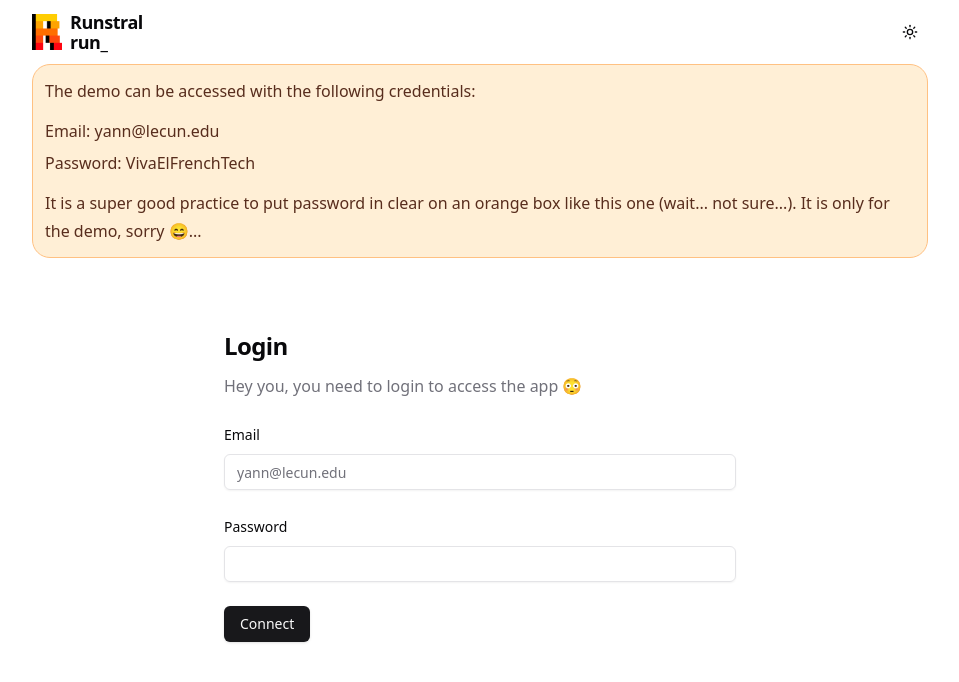
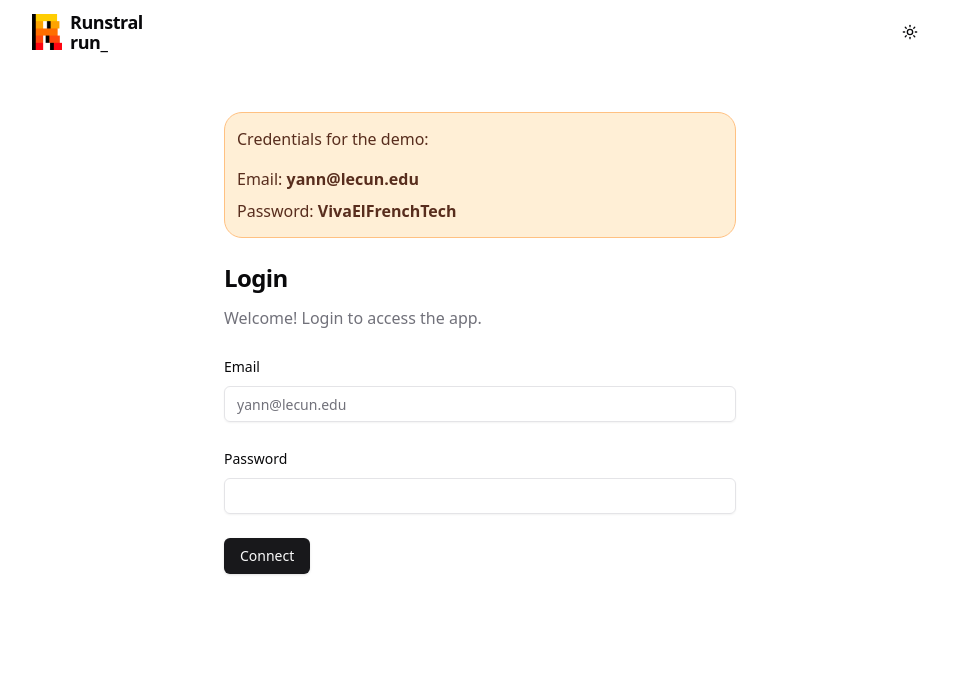
Before and after one commit to PierreLouisLetoquart/runstral, a Next.js app: page /login in a window 1280 px wide. Shown: the top 682 px of the page, without its empty margins (160-1119 px from the left). Built offline with nearby package versions, Linux system fonts and the light colour scheme; no server answers.

Commit message:
chore: improved ux

```diff
--- a/src/app/login/layout.tsx
+++ b/src/app/login/layout.tsx
@@ -1,18 +1,15 @@
 function Hey() {
   return (
     <div className="w-full text-[#582D1D] dark:text-[#FFE0C2] space-y-3 p-[12px] rounded-[18px] bg-[#FFEFD6] border border-[#FFC182] dark:bg-[#331E0B] dark:border-[#66350C]">
+      <p className="leading-7">Credentials for the demo:</p>
+      <div className="space-y-1">
         <p className="leading-7">
-        The demo can be accessed with the following credentials:
+          Email: <span className="font-semibold">yann@lecun.edu</span>
         </p>
-      <div className="space-y-1">
-        <p className="leading-7">Email: yann@lecun.edu</p>
-        <p className="leading-7">Password: VivaElFrenchTech</p>
+        <p className="leading-7">
+          Password: <span className="font-semibold">VivaElFrenchTech</span>
+        </p>
       </div>
-      <p className="leading-7">
-        It is a super good practice to put password in clear on an orange box
-        like this one (wait... not sure...). It is only for the demo, sorry
-        😄...
-      </p>
     </div>
   );
 }
@@ -23,17 +20,15 @@ export default function LoginLayout({
   children: React.ReactNode;
 }>) {
   return (
-    <div className="w-full flex flex-col gap-6">
-      <Hey />
     <div className="w-full max-w-lg mx-auto flex flex-col gap-6">
       <div className="flex flex-col gap-3 mt-12">
-          <h2 className="text-2xl font-bold tracking-tight">Login</h2>
+        <Hey />
+        <h2 className="text-2xl font-bold tracking-tight mt-3">Login</h2>
         <p className="text-muted-foreground font-light">
-            Hey you, you need to login to access the app 😳
+          Welcome! Login to access the app.
         </p>
       </div>
       {children}
     </div>
-    </div>
   );
 }
--- a/src/app/page.tsx
+++ b/src/app/page.tsx
@@ -30,8 +30,6 @@ export default async function Page() {
     return <div>Error loading running sessions</div>;
   }
 
-  console.log(`Fetched ${sessions.length} running sessions`);
-
   return (
     <div className="flex flex-col gap-8 mt-12">
       <section className="w-full flex flex-col-reverse md:flex-row gap-6">
@@ -47,7 +45,9 @@ export default async function Page() {
             <div className="w-full space-y-3 p-[12px] rounded-[18px] bg-[#FBEBFB] border border-[#E9C2EC] dark:bg-[#351A35] dark:border-[#5E3061]">
               <p className="leading-7 text-[#953EA3] dark:text-[#E796F3]">
                 😔 You have no running sessions yet... Create a new one using
-                the form below!
+                the form below! And don&apos;t forget to add some context{" "}
+                <span className="hidden md:inline-block">&rarr;</span>
+                <span className="inline-block md:hidden">&uarr;</span>
               </p>
             </div>
           )}
--- a/src/components/context-prompt-card.tsx
+++ b/src/components/context-prompt-card.tsx
@@ -30,10 +30,12 @@ export function ContextPromptCard() {
   };
 
   return (
-    <div className="p-[8px] rounded-[18px] border border-border border-dashed">
+    <div
+      className={`p-[8px] rounded-[18px] border border-dashed ${sentence ? "border-border" : "border-[#F5A898] dark:border-[#853A2D]"}`}
+    >
       <Textarea
-        className="border-none h-[90px] md:h-[130px] resize-none outline-none focus-visible:ring-0 shadow-none leading-8"
-        placeholder="I work a lot at a desk but I want to prepare a marathon..."
+        className={`border-none h-[90px] md:h-[130px] resize-none outline-none focus-visible:ring-0 shadow-none leading-8 ${sentence ? "placeholder:text-foreground" : "placeholder:text-[#D13415] dark:placeholder:text-[#FF977D]"}`}
+        placeholder="Tell us about your situation, objective..."
         value={sentence || undefined}
         onChange={(e) => setSentence(e.target.value)}
         maxLength={150}
```
Lines whose indentation alone changed are shown as unchanged.
